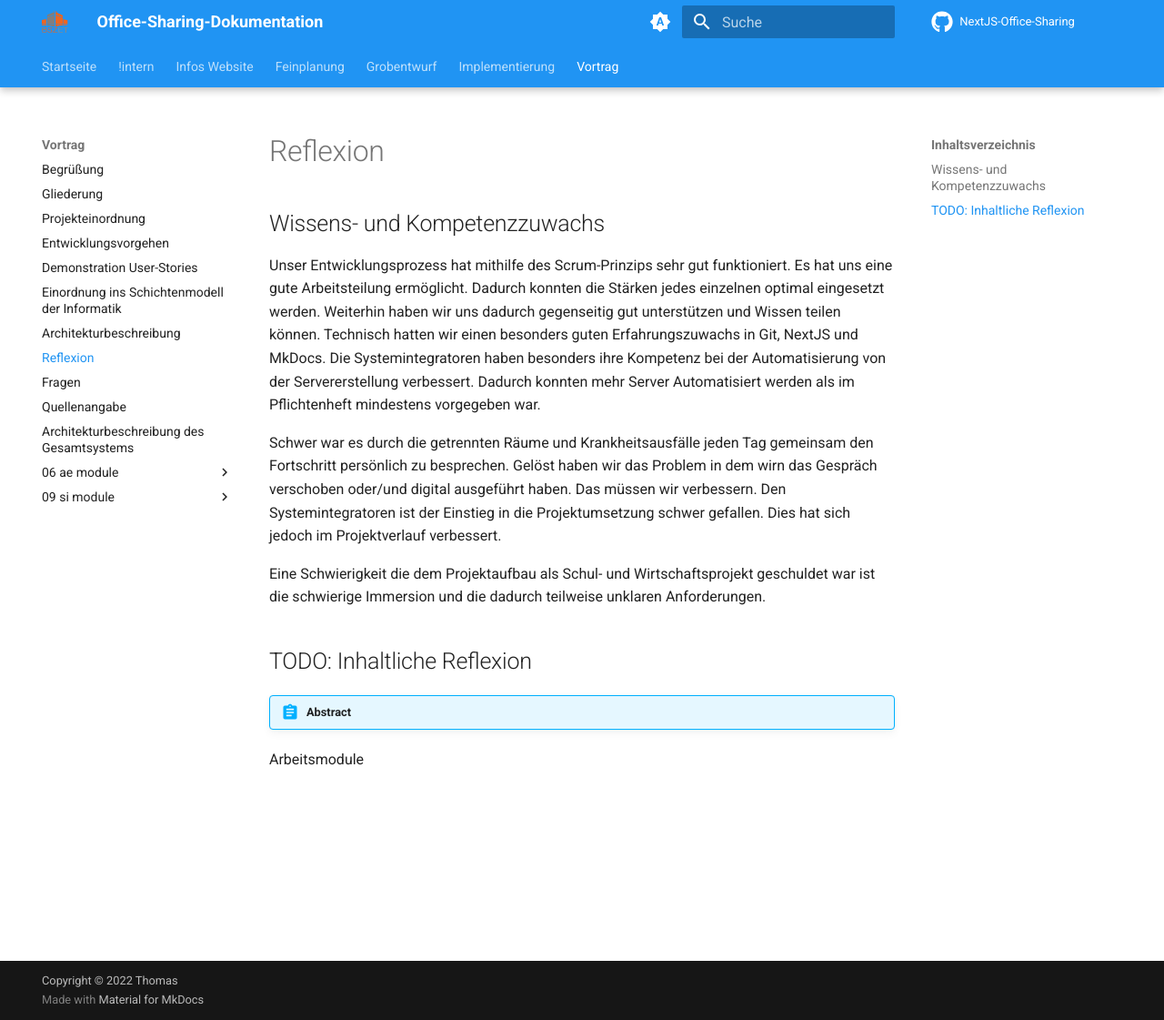
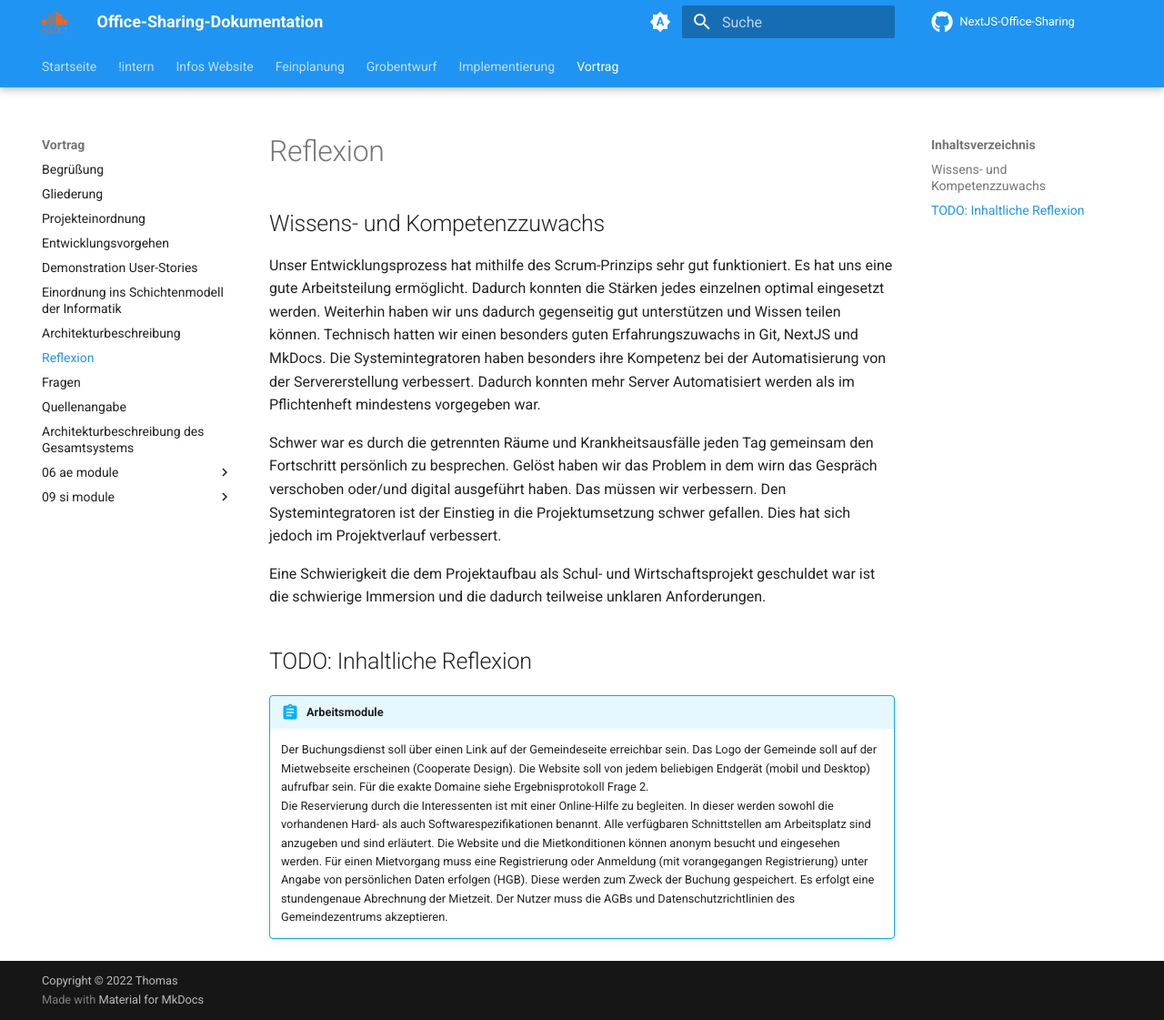
Before and after one commit to gz-bad-erzland-p2/Dokumentation, an MkDocs documentation site: the page built from docs/vortrag/10_reflexion.md, in a window 1280 px wide and 1121 px high. Shown: the whole window at 91% size. Built offline with MkDocs 1.6.1 and Material for MkDocs 9.7.7, drawn with Linux system fonts in a browser that asks for light colours; comment, search, counter and statistics services are not loaded.

Commit message:
Update 10_reflexion.md

```diff
--- a/docs/vortrag/10_reflexion.md
+++ b/docs/vortrag/10_reflexion.md
@@ -15,5 +15,11 @@ Eine Schwierigkeit die dem Projektaufbau als Schul- und Wirtschaftsprojekt gesch
 
 ## TODO: Inhaltliche Reflexion
 
-!!! abstract
-Arbeitsmodule
+!!! abstract "Arbeitsmodule"
+
+    Der Buchungsdienst soll über einen Link auf der Gemeindeseite erreichbar sein. Das Logo der Gemeinde soll auf der Mietwebseite erscheinen (Cooperate Design).
+    Die Website soll von jedem beliebigen Endgerät (mobil und Desktop) aufrufbar sein. Für die exakte Domaine siehe Ergebnisprotokoll Frage 2.
+    Die Reservierung durch die Interessenten ist mit einer Online-Hilfe zu begleiten. In dieser werden sowohl die vorhandenen Hard- als auch Softwarespezifikationen         benannt. Alle verfügbaren Schnittstellen am Arbeitsplatz sind anzugeben und sind erläutert.
+    Die Website und die Mietkonditionen können anonym besucht und eingesehen werden.
+    Für einen Mietvorgang muss eine Registrierung oder Anmeldung (mit vorangegangen Registrierung) unter Angabe von persönlichen Daten erfolgen (HGB). Diese werden zum       Zweck der Buchung gespeichert. Es erfolgt eine stundengenaue Abrechnung der Mietzeit.
+    Der Nutzer muss die AGBs und Datenschutzrichtlinien des Gemeindezentrums akzeptieren.
```
